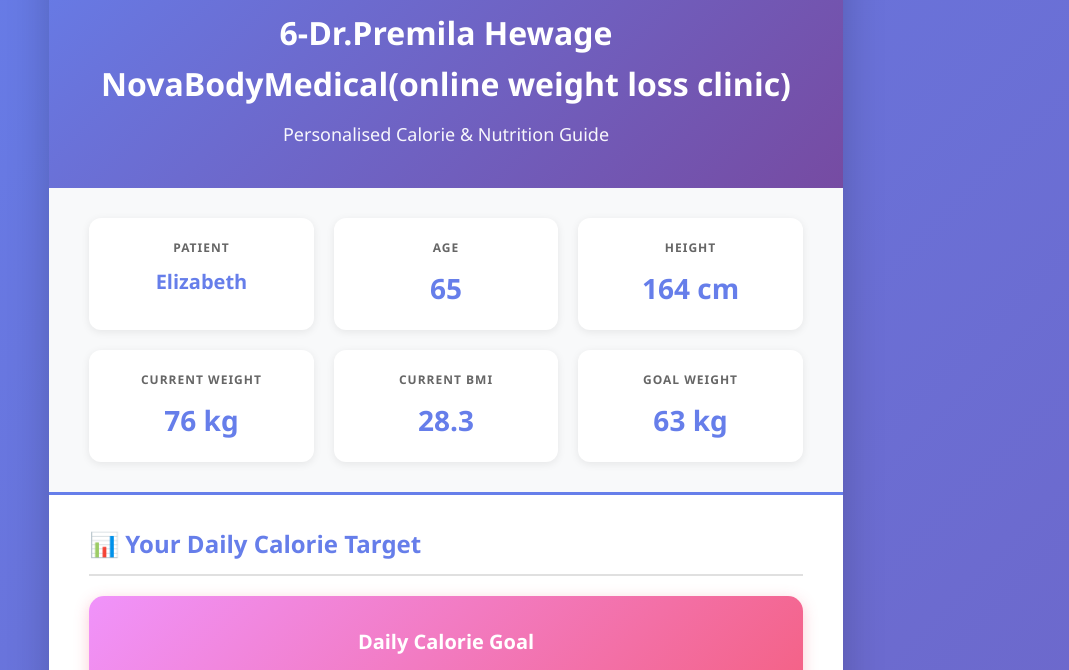
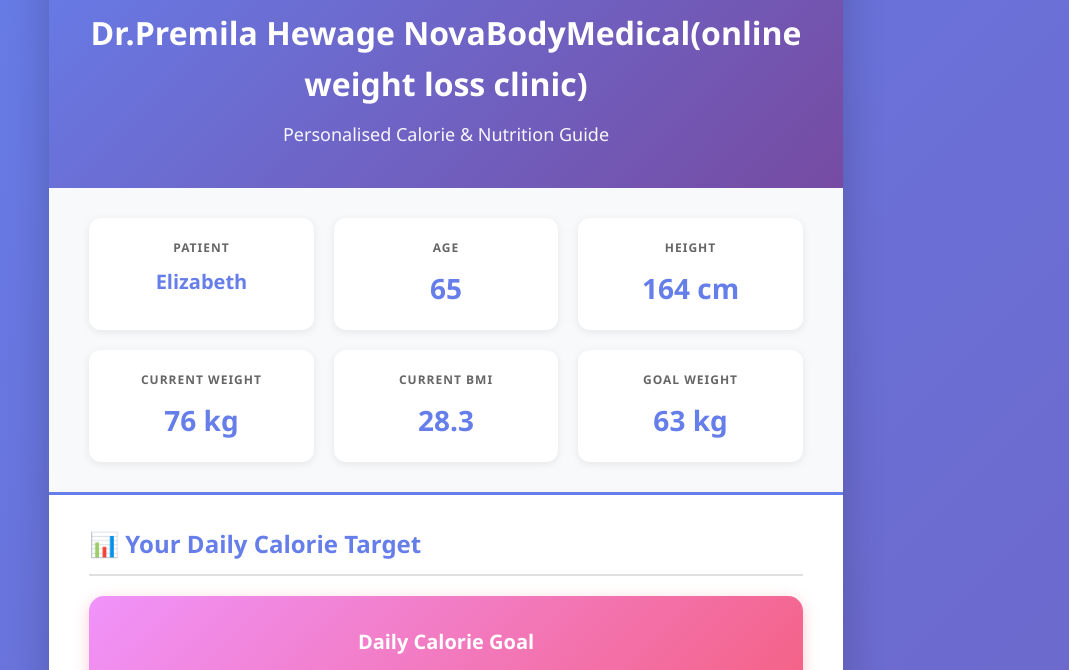
Before and after one commit to desilvafamily25-cmyk/novabody-plans-site, a plain HTML site: page patients/Elizabeth/index.html in a window 1280 px wide. Shown: the part 114-784 px from the top of the page, without its empty margins (194-1263 px from the left). Drawn offline with Linux system fonts and the light colour scheme.

Commit message:
Remove '6-' prefix from clinic name

```diff
--- a/patients/Elizabeth/index.html
+++ b/patients/Elizabeth/index.html
@@ -352,7 +352,7 @@
 
         <div class="header">
             <h1>6-Month Weight Management Plan</h1>
-            <h1>6-Dr.Premila Hewage NovaBodyMedical(online weight loss clinic)</h1>
+            <h1>Dr.Premila Hewage NovaBodyMedical(online weight loss clinic)</h1>
             <p>Personalised Calorie & Nutrition Guide</p>
         </div>
 
```
